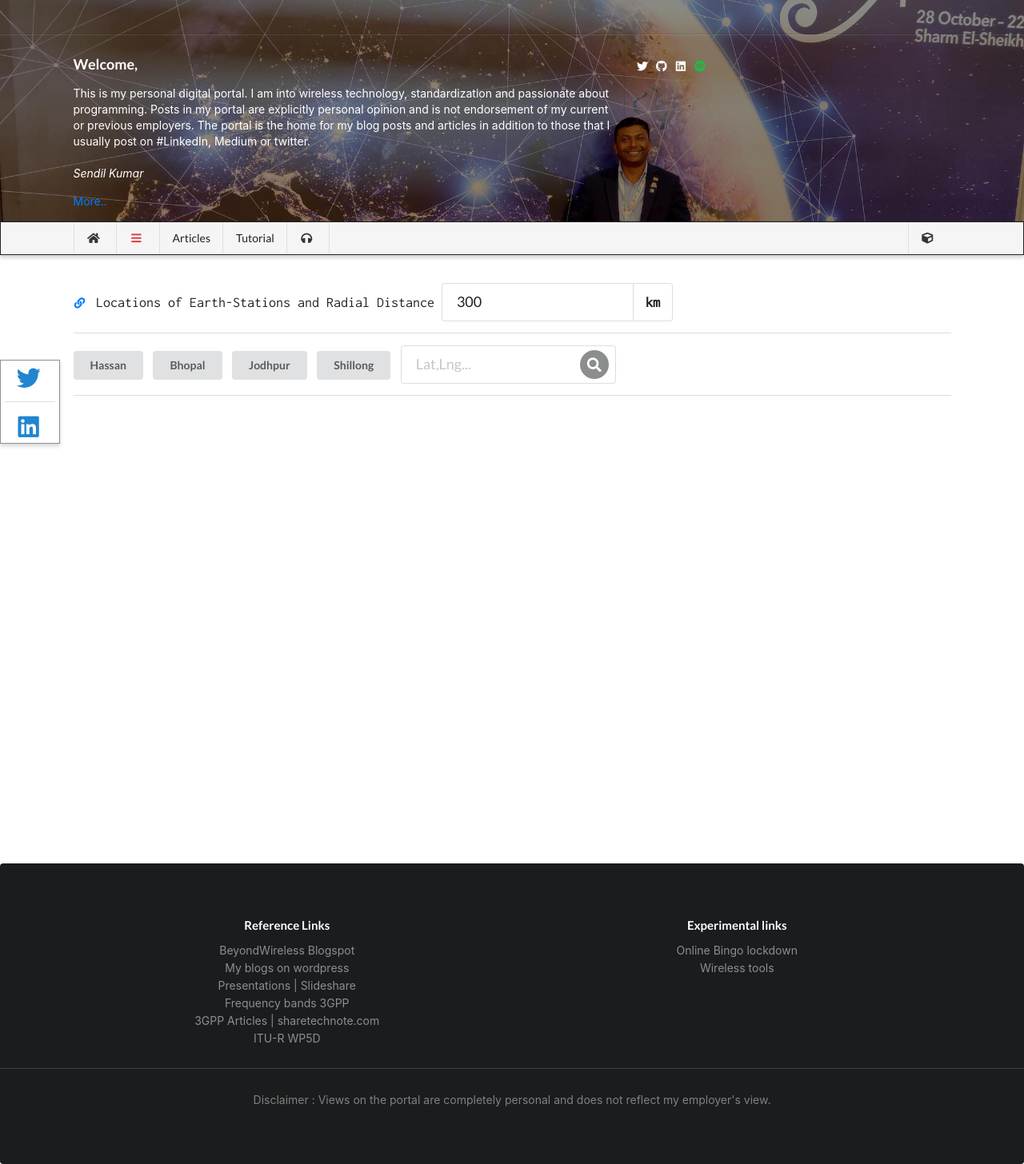
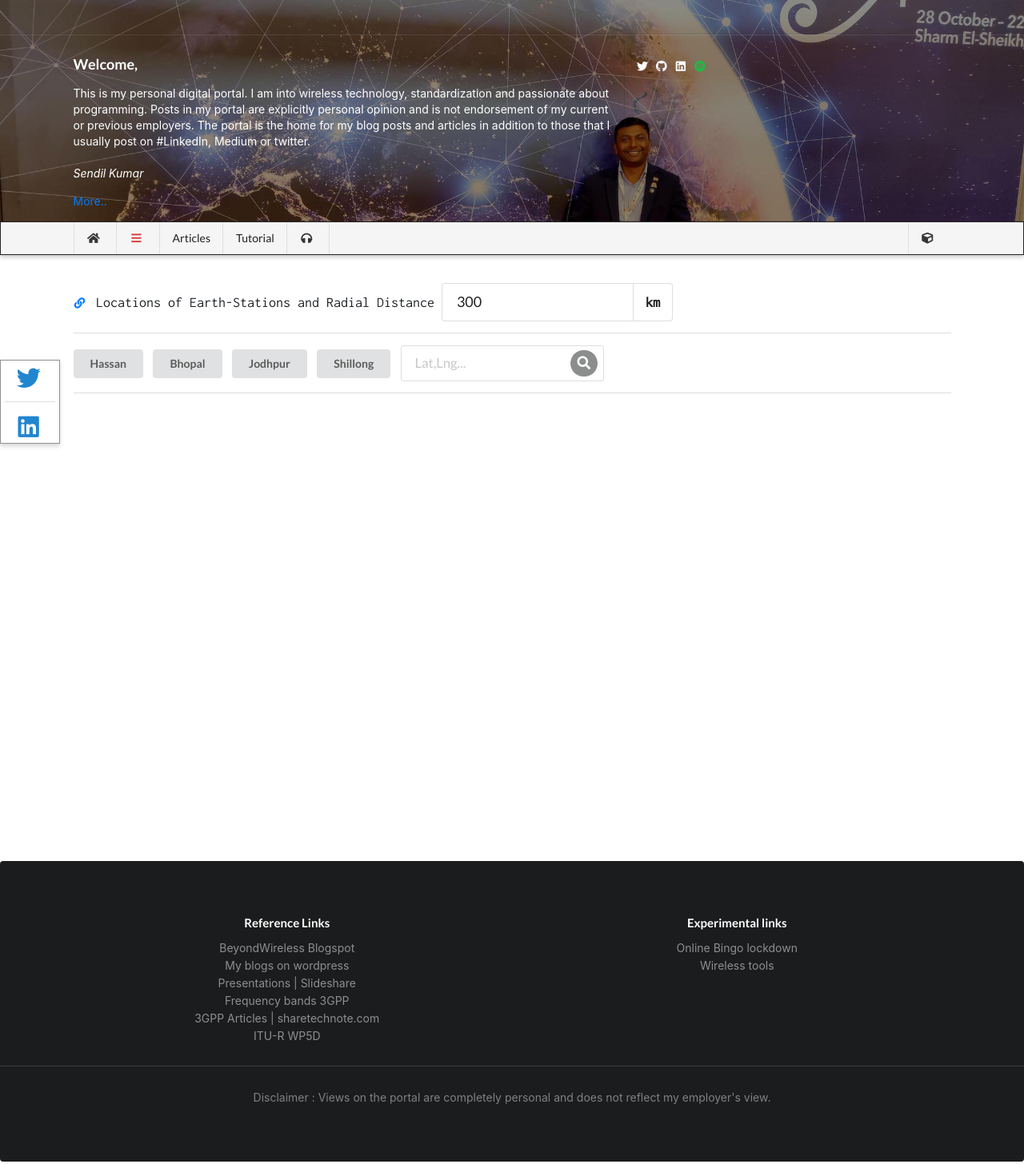
Before and after one commit to wiless/wiless.github.io, a Jekyll site: the page built from _apps/map.html, in a window 1280 px wide. Shown: the whole page at 80% size. Built offline with Jekyll 4.4.1, drawn with Linux system fonts in a browser that asks for light colours; nearby versions of some CDN libraries; some web fonts are replaced; comment, search, counter and statistics services are not loaded; a style sheet for code colours, icons or effects is not loaded.

Commit message:
Update map.html

```diff
--- a/_apps/map.html
+++ b/_apps/map.html
@@ -16,7 +16,7 @@ Locations of Earth-Stations and Radial Distance
 <a class="ui button" onclick="SetCenter(2)">Jodhpur</a>
 <a class="ui button" onclick="SetCenter(3)">Shillong</a>
 
-<div class="ui icon input">
+<div class="ui small icon input">
   <input type="text" id="custom" placeholder="Lat,Lng...">
   <i class="inverted circular search link icon" onclick="SetCenter(-1)"></i>
 </div>
```
